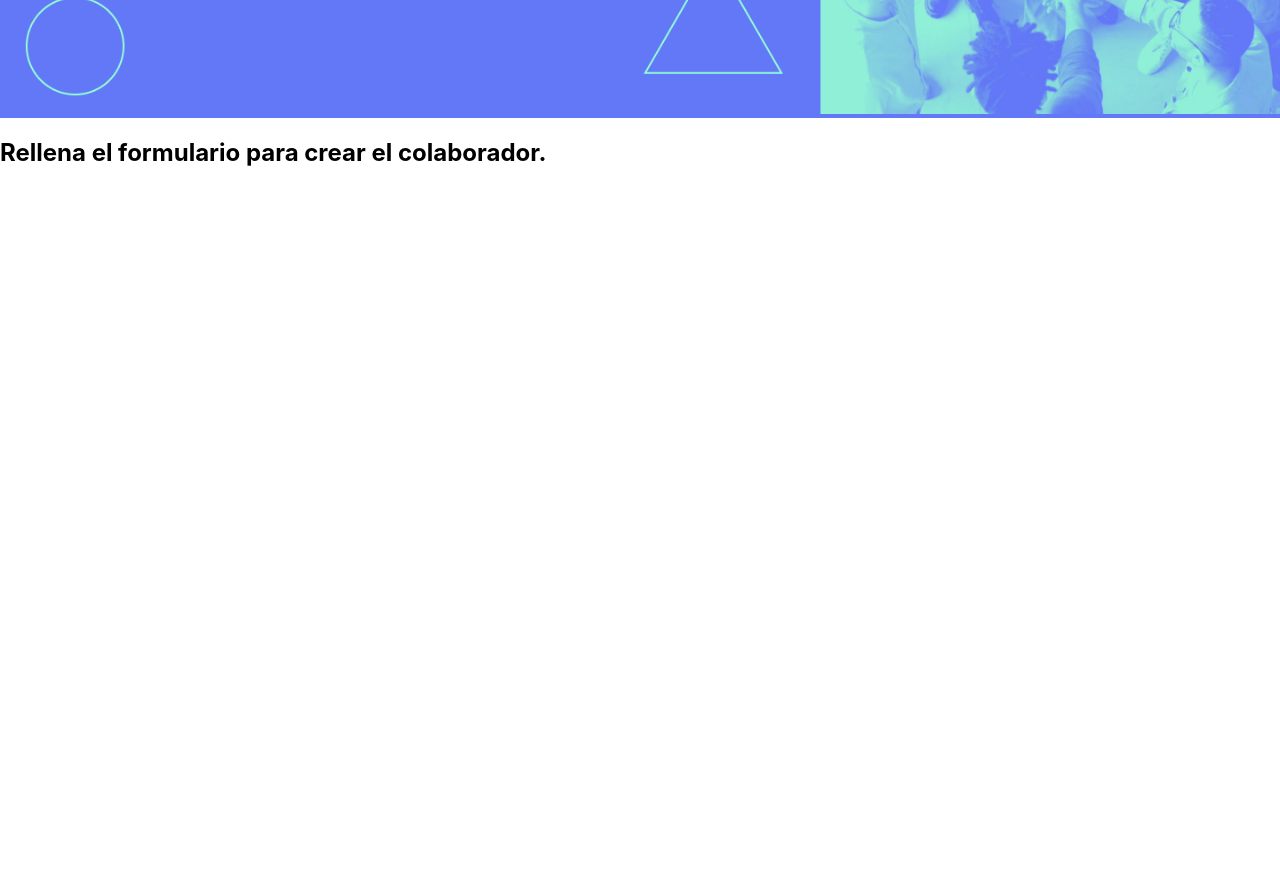
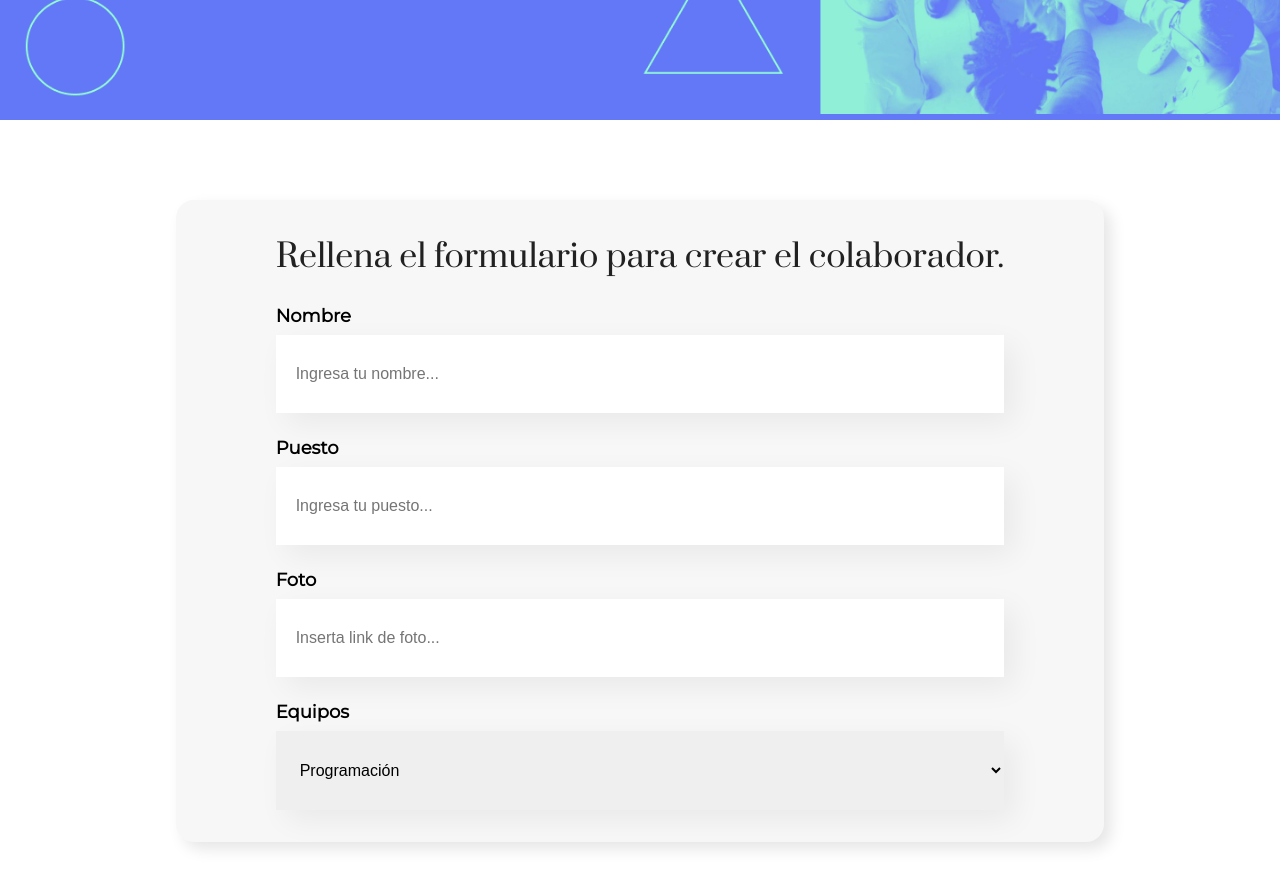
Before and after one commit to tanometro/react, a React (Create React App) app: page / in a window 1280 px wide. Shown: the part 380-1268 px from the top of the page. Before the commit the page ends 800 px from the top, so only its background shows below. Built offline with nearby package versions, Linux system fonts and the light colour scheme.

Commit message:
Componentes Formulario + select

```diff
--- a/public/index.html
+++ b/public/index.html
@@ -5,6 +5,9 @@
     <link rel="icon" href="%PUBLIC_URL%/favicon.svg" />
     <meta name="viewport" content="width=device-width, initial-scale=1" />
     <meta name="theme-color" content="#000000" />
+    <link rel="preconnect" href="https://fonts.googleapis.com">
+    <link rel="preconnect" href="https://fonts.gstatic.com" crossorigin>
+    <link href="https://fonts.googleapis.com/css2?family=Montserrat&family=Prata&display=swap" rel="stylesheet">
     <meta
       name="description"
       content="Organiza tu equipo en un solo lugar - app"
--- /dev/null
+++ b/src/components/campo_texto/campo_texto.css
@@ -0,0 +1,22 @@
+.campo-texto {
+    margin: 24px 0;
+    font-family: 'Montserrat', sans-serif;
+}
+
+.campo-texto label {
+    font-size: 18px;
+    font-weight: 600;
+    display: block;
+    margin-bottom: 8px;
+ }
+
+ .campo-texto input {
+    width: 100%;
+    box-shadow: 10px 10px 30px rgba(0, 0, 0, 0.06);
+    border-radius: 0px;
+    border: none;
+    padding: 30px 20px;
+    outline-color: #6278F7;
+    font-size: 16px;
+    box-sizing: border-box;
+ }
--- /dev/null
+++ b/src/components/campo_texto/campo_texto.js
@@ -0,0 +1,11 @@
+import "./campo_texto.css"
+
+const CampoTexto = (props) => {
+    const placeholderModificado = `${props.placeholder}...`
+    return <div className="campo-texto">
+        <label>{props.titulo}</label>
+        <input placeholder={placeholderModificado}/>
+    </div>
+}
+
+export default CampoTexto;
--- a/src/components/formulario/formulario.css
+++ b/src/components/formulario/formulario.css
@@ -0,0 +1,19 @@
+.formulario {
+    display: flex;
+    justify-content: center;
+    margin: 80px 0;
+}
+
+.formulario form {
+    max-width: 80%;
+    background-color: #f7f7f7;
+    border-radius: 18px;
+    box-shadow: 7px 7px 15px rgba(0, 0, 0, 10%);
+    padding: 8px 100px;
+}
+
+.formulario h2 {
+    font-size: 32px;
+    font-weight: 400;
+    color: #212121;
+}
--- a/src/components/formulario/formulario.js
+++ b/src/components/formulario/formulario.js
@@ -1,9 +1,16 @@
 import "./formulario.css"
+import CampoTexto from "../campo_texto/campo_texto.js"
+import ListaOpciones from "../lista_opciones/lista_opciones.js"
+
 
 const Formulario = () => {
-    return <section>
+    return <section className="formulario">
         <form>
             <h2>Rellena el formulario para crear el colaborador.</h2>
+            <CampoTexto titulo="Nombre" placeholder="Ingresa tu nombre"/>
+            <CampoTexto titulo="Puesto" placeholder="Ingresa tu puesto"/>
+            <CampoTexto titulo="Foto" placeholder="Inserta link de foto"/>
+            <ListaOpciones/>
         </form>
     </section>
 }
--- /dev/null
+++ b/src/components/lista_opciones/lista_opciones.css
@@ -0,0 +1,21 @@
+.lista-opciones {
+        margin: 24px 0;
+        font-family: 'Montserrat', sans-serif;
+    }
+
+.lista-opciones label {
+    display: block;
+    font-size: 18px;
+    font-weight: 600;
+    margin-bottom: 8px;
+}
+
+.lista-opciones select {
+    width: 100%;
+    box-shadow: 10px 10px 30px rgba(0, 0, 0, 0.06);
+    border-radius: 0px;
+    border: none;
+    padding: 30px 20px;
+    outline-color: #6278F7;
+    font-size: 16px;
+ }
--- /dev/null
+++ b/src/components/lista_opciones/lista_opciones.js
@@ -0,0 +1,24 @@
+import "./lista_opciones.css"
+
+const ListaOpciones = () => {
+    const equipos = [
+        "Programación",
+        "Front-end",
+        "Data Science",
+        "Dev-ops",
+        "UX y Diseño",
+        "Móvil",
+        "Innovación y gestión"
+    ]
+
+    return <div className="lista-opciones">
+        <label>Equipos</label>
+        <select>
+            {equipos.map( (equipos, index) => {
+                return <option key={index}>{equipos}</option>
+            } )}
+        </select>
+    </div>
+}
+
+export default ListaOpciones
--- a/src/index.css
+++ b/src/index.css
@@ -1,10 +1,6 @@
 body {
   margin: 0;
-  font-family: -apple-system, BlinkMacSystemFont, 'Segoe UI', 'Roboto', 'Oxygen',
-    'Ubuntu', 'Cantarell', 'Fira Sans', 'Droid Sans', 'Helvetica Neue',
-    sans-serif;
-  -webkit-font-smoothing: antialiased;
-  -moz-osx-font-smoothing: grayscale;
+  font-family:'Prata', serif;
 }
 
 code {
```
